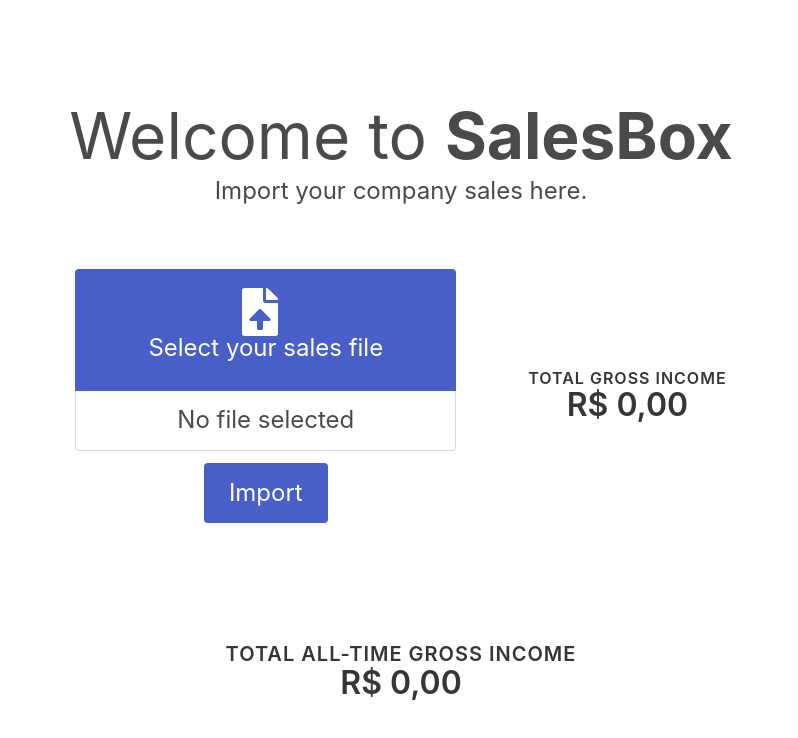
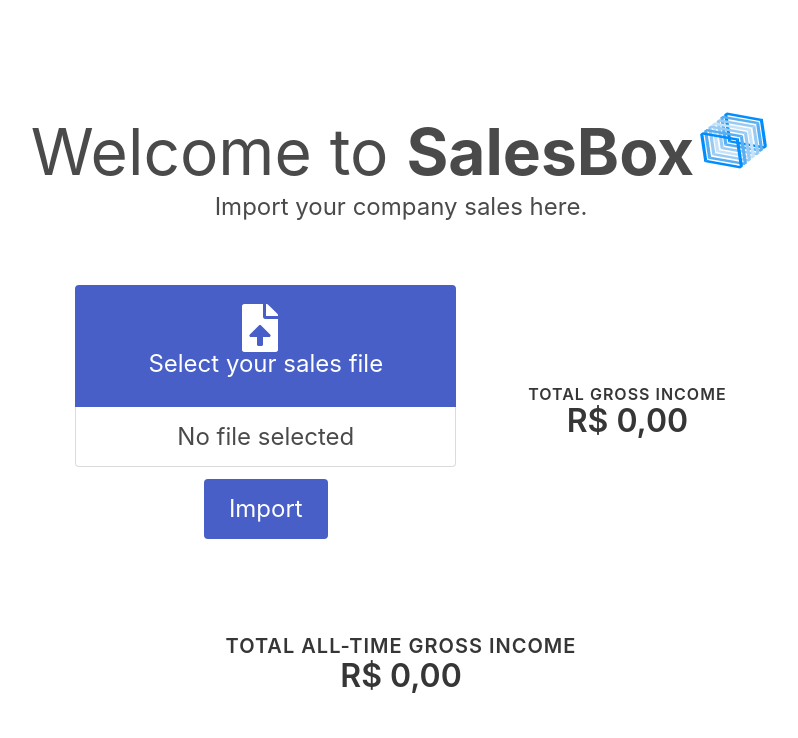
Before and after one commit to MatheusPoliCamilo/sales-box-app, a Next.js app: page / in a window 1280 px wide. Shown: the top 738 px of the page, without its empty margins (239-1037 px from the left). Built offline with nearby package versions, Linux system fonts and the light colour scheme.

Commit message:
Add SalesBox logo

```diff
--- a/pages/index.js
+++ b/pages/index.js
@@ -6,14 +6,15 @@ export default function Home() {
   return (
     <div className={styles.container}>
       <Head>
-        <title>Create Next App</title>
-        <meta name="description" content="Generated by create next app" />
+        <title>SalesBox</title>
+        <meta name="description" content="SalesBox application for import the company sales files" />
         <link rel="icon" href="/favicon.ico" />
       </Head>
 
       <main className={styles.main}>
         <h1 className={styles.title}>
           Welcome to <b>SalesBox</b>
+          <Image src="/logo.png" alt="SalesBox Logo" width={77} height={69} />
         </h1>
 
         <p className={styles.description}>
@@ -77,7 +78,7 @@ export default function Home() {
 
         </div>
 
-        <nav className="level mt-6 pt-6">
+        <nav className="level mt-6 pt-5">
             <div className="level-item has-text-centered">
               <div>
                 <p className="heading title is-5">Total all-time gross income</p>
--- a/styles/Home.module.css
+++ b/styles/Home.module.css
@@ -21,6 +21,7 @@
   margin: 0;
   line-height: 1.15;
   font-size: 4rem;
+  text-align: center !important;
 }
 
 .description {
```
Also changed, not shown: public/logo.png (added).
